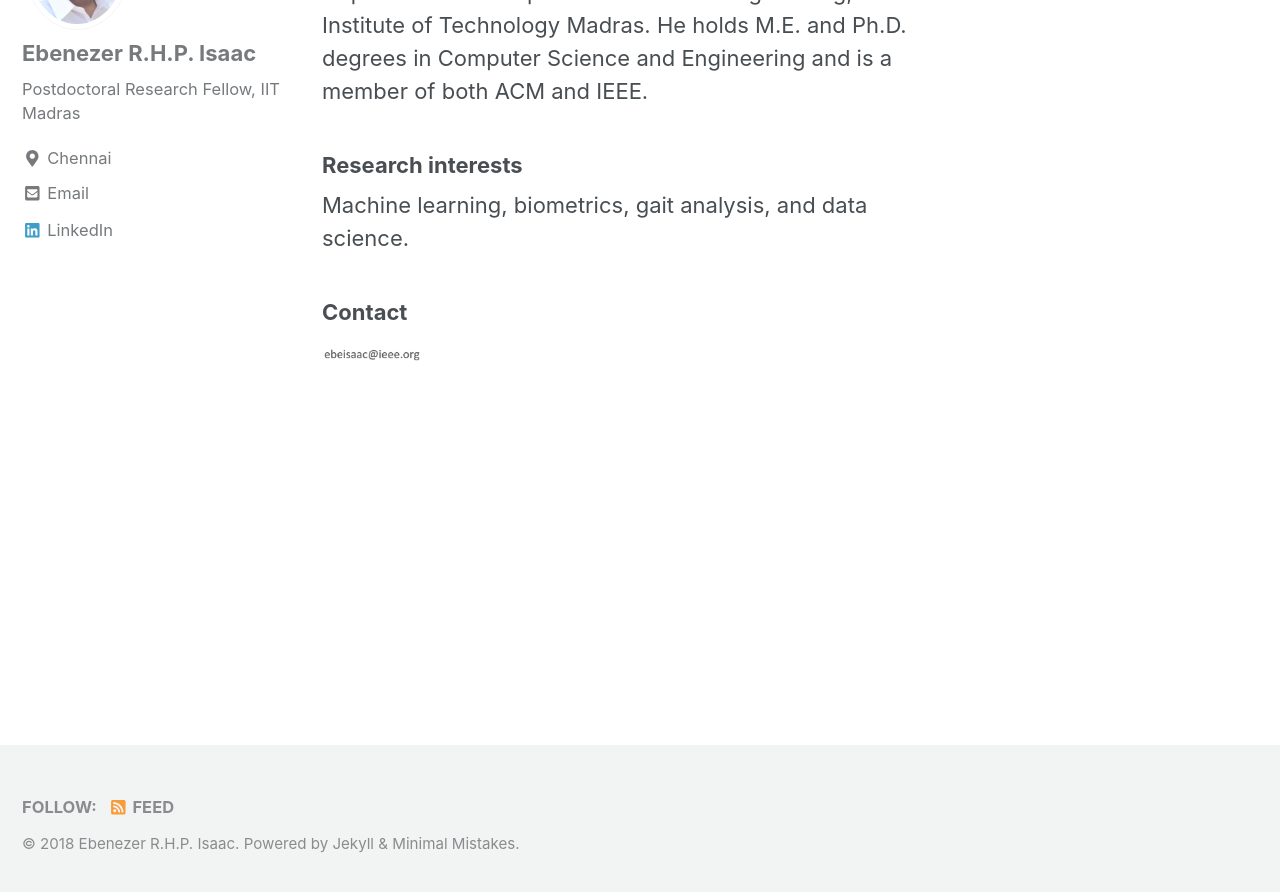
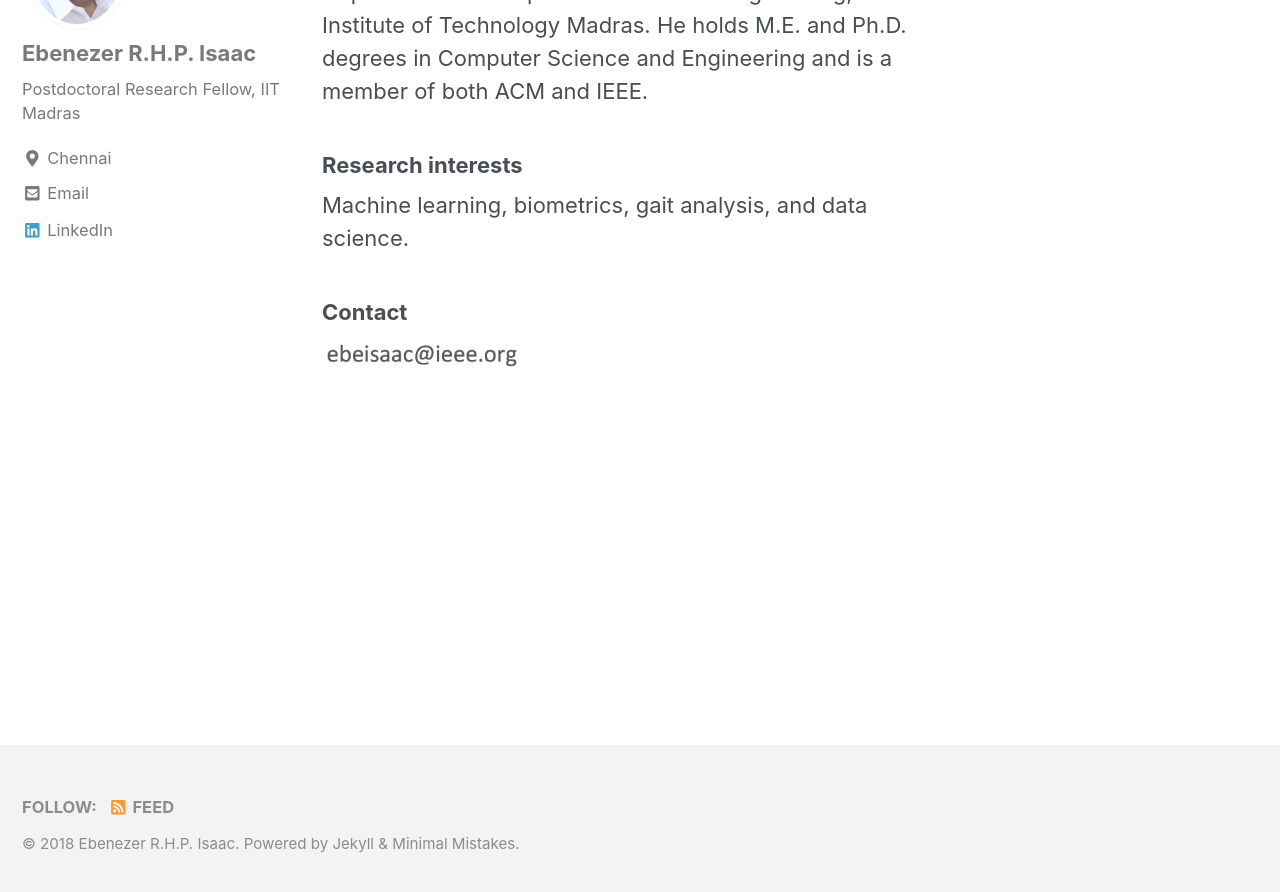
Before and after one commit to ebeisaac/ebeisaac.github.io, a Jekyll site: the page built from _pages/about.md, in a window 1280 px wide and 900 px high, scrolled down 573 px. Shown: the top 892 px of the window. Built offline with Jekyll 4.4.1, drawn with Linux system fonts in a browser that asks for light colours; nearby versions of some CDN libraries.

Commit message:
2nd edit after minimal

```diff
--- a/_pages/about.md
+++ b/_pages/about.md
@@ -19,4 +19,4 @@
 
 ### Contact
 
-<img src="/images/ieeem.jpg" alt="ebeisaac[(at)]ieee[(dot)]org" width="100px"/>
+<img src="/images/ieeem.jpg" alt="ebeisaac[(at)]ieee[(dot)]org" width="200px"/>
```
